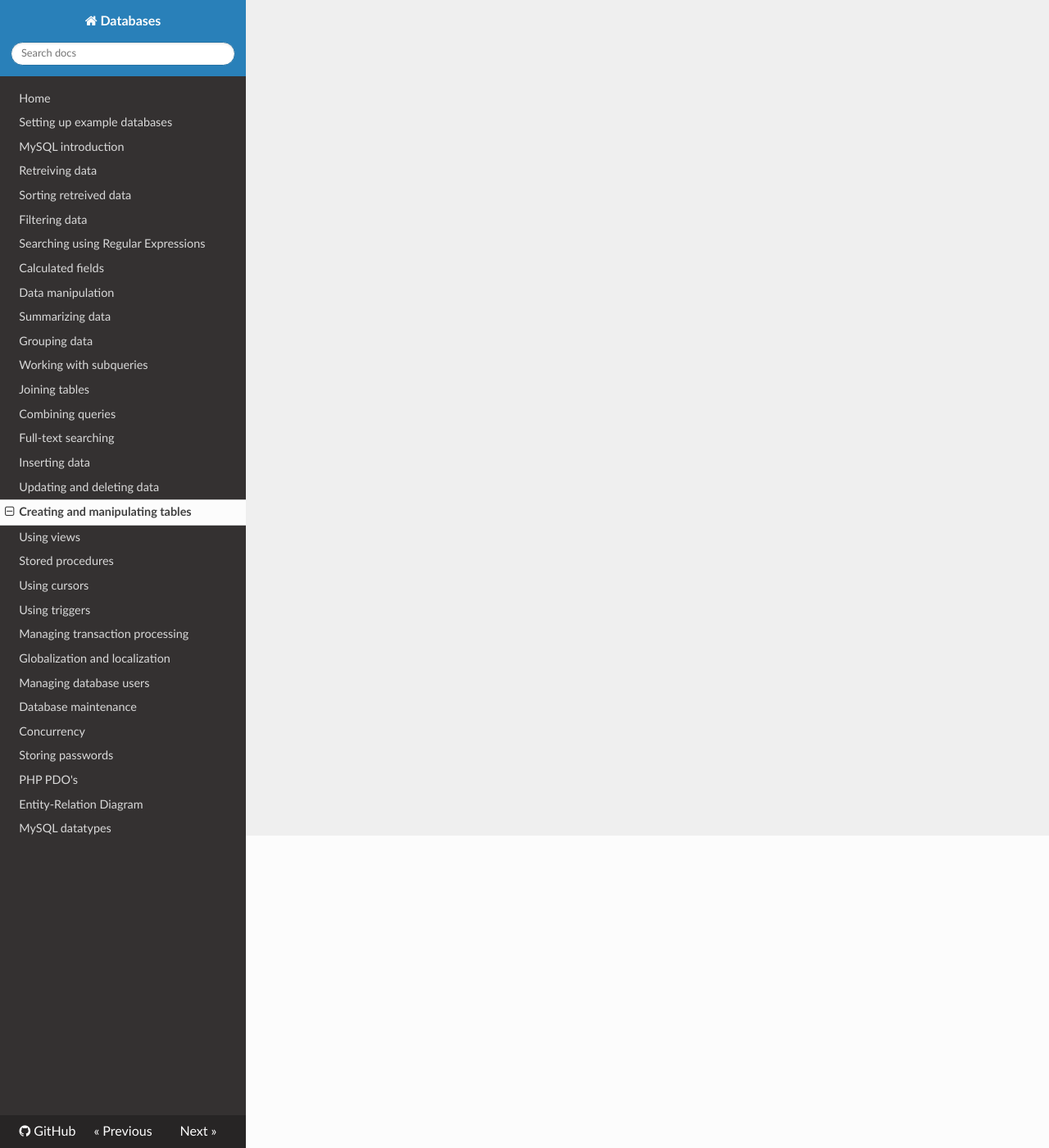
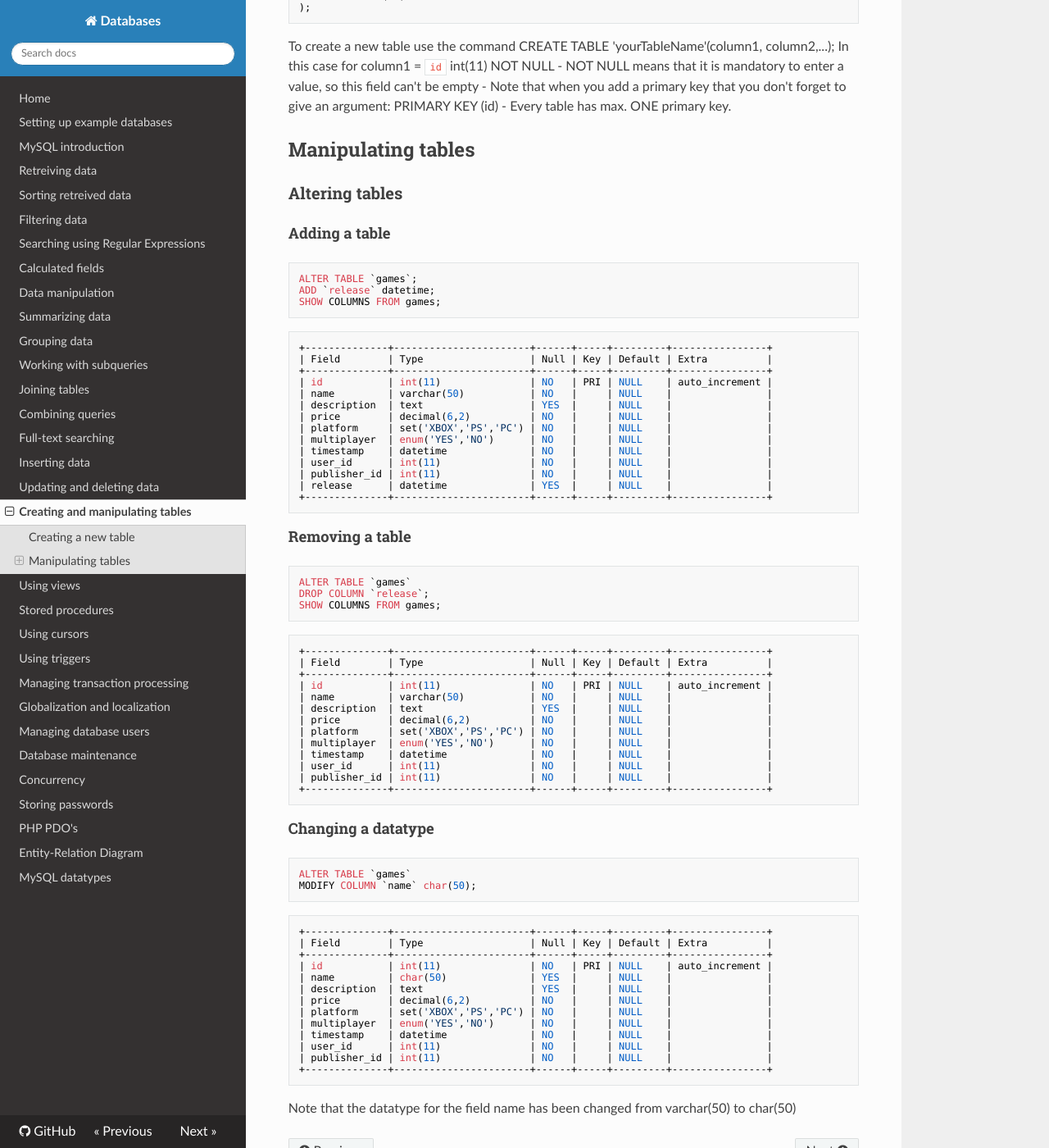
Before and after one commit to sillevl/course-databases, an MkDocs documentation site: the page built from docs/creating-and-manipulating-tables.md, in a window 1280 px wide and 1400 px high, scrolled down 381 px. Shown: the whole window at 82% size. Built offline with MkDocs 1.6.1, drawn with Linux system fonts in a browser that asks for light colours; nearby versions of some CDN libraries; old or Windows-style settings are respelled for this version of MkDocs; some of the changed text lies outside the part shown.

Commit message:
Creating a table (#27)
* Creating a table

* Update creating-and-manipulating-tables.md

* Update creating-and-manipulating-tables.md

````diff
--- a/docs/creating-and-manipulating-tables.md
+++ b/docs/creating-and-manipulating-tables.md
@@ -1 +1,90 @@
 # Creating and manipulating tables
+
+##Creating a new table
+
+```sql
+CREATE TABLE `games` (
+  `id` int(11) NOT NULL,
+  `name` varchar(50) NOT NULL,
+  `description` text,
+  `price` decimal(6,2) NOT NULL,
+  `platform` set('XBOX','PS','PC') NOT NULL,
+  `multiplayer` enum('YES','NO') NOT NULL,
+  `timestamp` datetime NOT NULL,
+  `user_id` int(11) NOT NULL,
+  `publisher_id` int(11) NOT NULL,
+  PRIMARY KEY (id)
+);
+```
+To create a new table use the command CREATE TABLE 'yourTableName'(column1, column2,...);
+In this case for column1 = `id` int(11) NOT NULL
+- NOT NULL means that it is mandatory to enter a value, so this field can't be empty
+- Note that when you add a primary key that you don't forget to give an argument: PRIMARY KEY (id)
+- Every table has max. ONE primary key.
+
+##Manipulating tables
+###Altering tables
+####Adding a table
+```sql
+ALTER TABLE `games`;
+ADD `release` datetime;
+SHOW COLUMNS FROM games;
+```
+```
++--------------+-----------------------+------+-----+---------+----------------+
+| Field        | Type                  | Null | Key | Default | Extra          |
++--------------+-----------------------+------+-----+---------+----------------+
+| id           | int(11)               | NO   | PRI | NULL    | auto_increment |
+| name         | varchar(50)           | NO   |     | NULL    |                |
+| description  | text                  | YES  |     | NULL    |                |
+| price        | decimal(6,2)          | NO   |     | NULL    |                |
+| platform     | set('XBOX','PS','PC') | NO   |     | NULL    |                |
+| multiplayer  | enum('YES','NO')      | NO   |     | NULL    |                |
+| timestamp    | datetime              | NO   |     | NULL    |                |
+| user_id      | int(11)               | NO   |     | NULL    |                |
+| publisher_id | int(11)               | NO   |     | NULL    |                |
+| release      | datetime              | YES  |     | NULL    |                |
++--------------+-----------------------+------+-----+---------+----------------+
+```
+####Removing a table
+```sql
+ALTER TABLE `games`
+DROP COLUMN `release`;
+SHOW COLUMNS FROM games;
+```
+```
++--------------+-----------------------+------+-----+---------+----------------+
+| Field        | Type                  | Null | Key | Default | Extra          |
++--------------+-----------------------+------+-----+---------+----------------+
+| id           | int(11)               | NO   | PRI | NULL    | auto_increment |
+| name         | varchar(50)           | NO   |     | NULL    |                |
+| description  | text                  | YES  |     | NULL    |                |
+| price        | decimal(6,2)          | NO   |     | NULL    |                |
+| platform     | set('XBOX','PS','PC') | NO   |     | NULL    |                |
+| multiplayer  | enum('YES','NO')      | NO   |     | NULL    |                |
+| timestamp    | datetime              | NO   |     | NULL    |                |
+| user_id      | int(11)               | NO   |     | NULL    |                |
+| publisher_id | int(11)               | NO   |     | NULL    |                |
++--------------+-----------------------+------+-----+---------+----------------+
+```
+####Changing a datatype
+```sql
+ALTER TABLE `games`
+MODIFY COLUMN `name` char(50);
+```
+```
++--------------+-----------------------+------+-----+---------+----------------+
+| Field        | Type                  | Null | Key | Default | Extra          |
++--------------+-----------------------+------+-----+---------+----------------+
+| id           | int(11)               | NO   | PRI | NULL    | auto_increment |
+| name         | char(50)              | YES  |     | NULL    |                |
+| description  | text                  | YES  |     | NULL    |                |
+| price        | decimal(6,2)          | NO   |     | NULL    |                |
+| platform     | set('XBOX','PS','PC') | NO   |     | NULL    |                |
+| multiplayer  | enum('YES','NO')      | NO   |     | NULL    |                |
+| timestamp    | datetime              | NO   |     | NULL    |                |
+| user_id      | int(11)               | NO   |     | NULL    |                |
+| publisher_id | int(11)               | NO   |     | NULL    |                |
++--------------+-----------------------+------+-----+---------+----------------+
+```
+Note that the datatype for the field name has been changed from varchar(50) to char(50)
````
